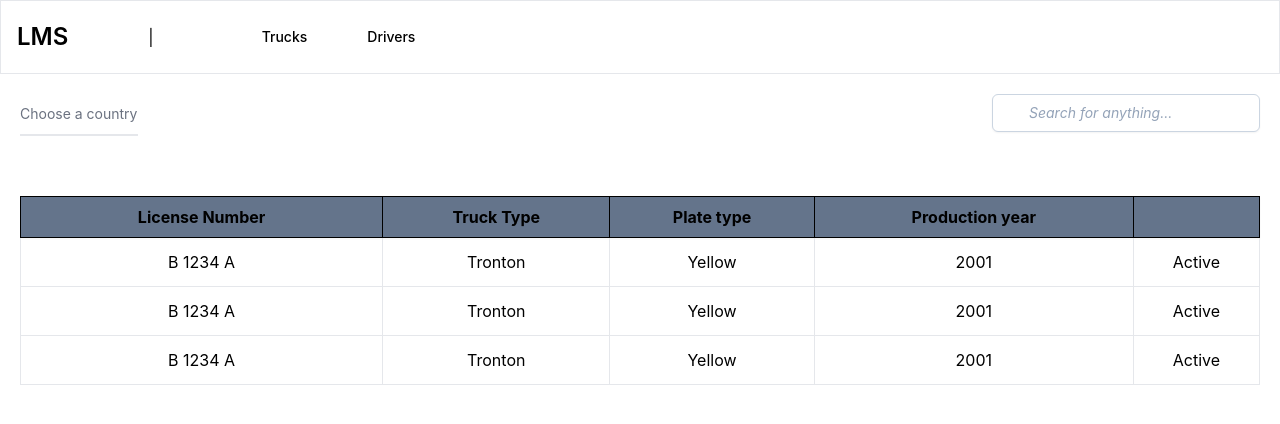
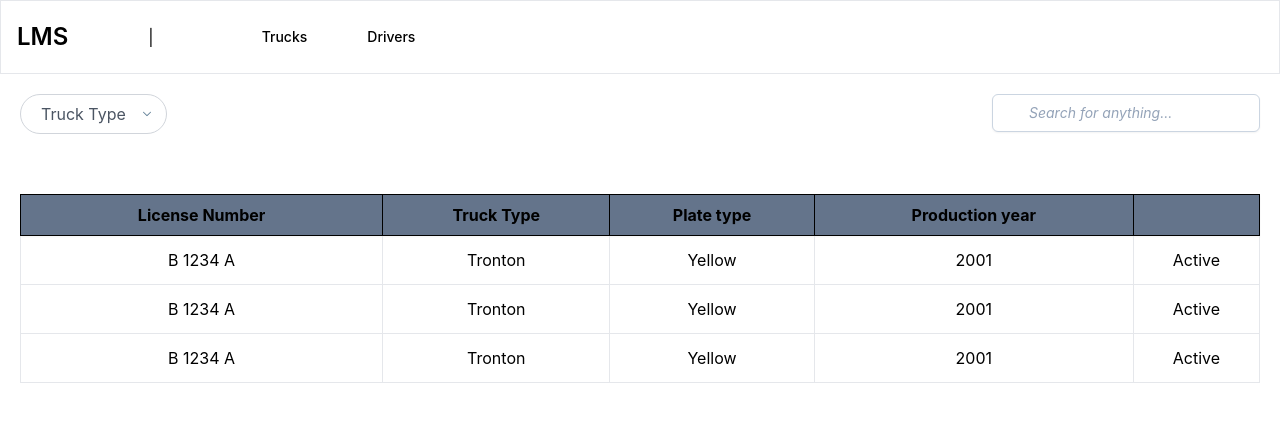
Before and after one commit to shani-asad/hackathon, a Next.js app in the folder frontend/kargo-fe/: page /trucks in a window 1280 px wide. Shown: the top 424 px of the page. Built offline with nearby package versions, Linux system fonts and the light colour scheme.

Commit message:
edit dropdown truck type

```diff
--- a/frontend/kargo-fe/components/TableTrucks.tsx
+++ b/frontend/kargo-fe/components/TableTrucks.tsx
@@ -10,16 +10,20 @@ export default function TableTrucks() {
     <div>
       <div className="p-5 flex flex-row justify-between">
         <div>
-          <select
-            id="underline_select"
-            className="block py-2.5 px-0 text-sm text-gray-500 bg-transparent border-0 border-b-2 border-gray-200 appearance-none dark:text-gray-400 dark:border-gray-700 focus:outline-none focus:ring-0 focus:border-gray-200 peer"
-          >
-            <option selected>Choose a country</option>
-            <option value="US">United States</option>
-            <option value="CA">Canada</option>
-            <option value="FR">France</option>
-            <option value="DE">Germany</option>
-          </select>
+          <div className="relative inline-flex">
+            <svg className="w-2 h-2 absolute top-0 right-0 m-4 pointer-events-none" xmlns="http://www.w3.org/2000/svg" viewBox="0 0 412 232">
+              <path
+                d="M206 171.144L42.678 7.822c-9.763-9.763-25.592-9.763-35.355 0-9.763 9.764-9.763 25.592 0 35.355l181 181c4.88 4.882 11.279 7.323 17.677 7.323s12.796-2.441 17.678-7.322l181-181c9.763-9.764 9.763-25.592 0-35.355-9.763-9.763-25.592-9.763-35.355 0L206 171.144z"
+                fill="#648299"
+              />
+            </svg>
+            <select className="border border-gray-300 rounded-full text-gray-600 h-10 pl-5 pr-10 bg-white hover:border-gray-400 focus:outline-none appearance-none">
+              <option>Truck Type</option>
+              <option value="tronton">Tronton</option>
+              <option value="container  ">Container</option>
+
+            </select>
+          </div>
         </div>
 
         <div>
```
